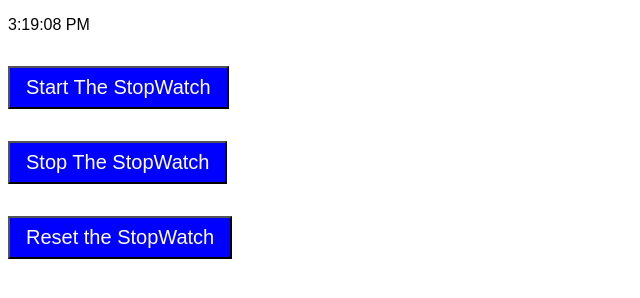
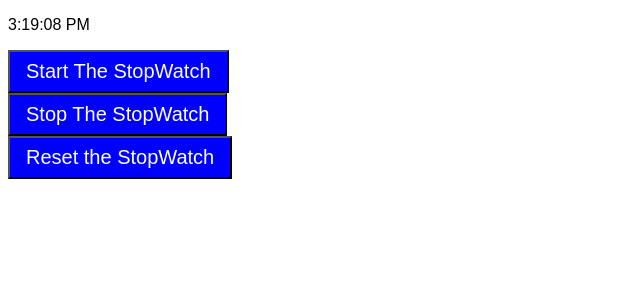
Before and after one commit to qmcgaha/StopWatch, a plain HTML site: page index.html in a window 1280 px wide. Shown: the whole page, without its empty margins (0-640 px from the left). Drawn offline with Linux system fonts and the light colour scheme.

Commit message:
Style button elements

```diff
--- a/styles.css
+++ b/styles.css
@@ -3,5 +3,5 @@ button {
   color: white;
   padding: 8px 16px;
   font-size: 20px;
-  margin: 16px 0;
+  margin: 16px 0s;
 }
```
